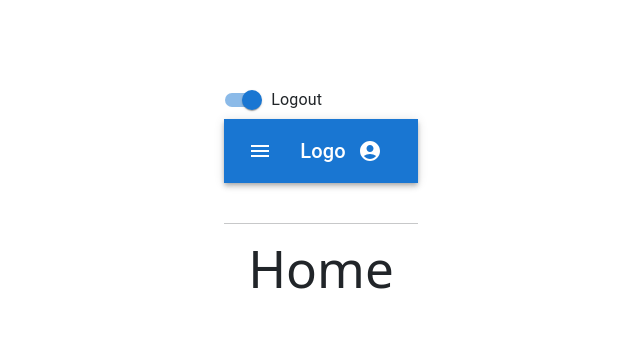
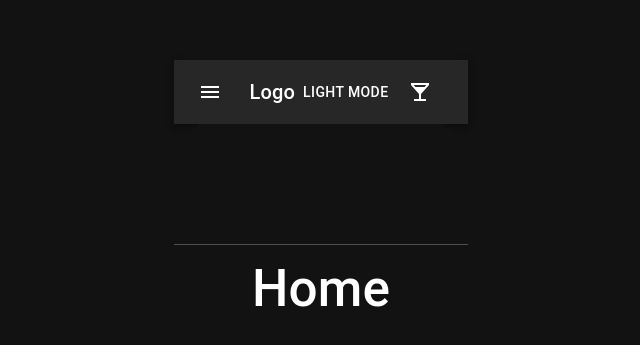
Before and after one commit to Valveider-X/ShakeIt, a React (Vite) app: page / in a window 1280 px wide. Shown: the part 207-552 px from the top of the page, without its empty margins (319-959 px from the left). Built offline with nearby package versions, Linux system fonts and the light colour scheme.

Commit message:
algo de front

```diff
--- a/src/App.jsx
+++ b/src/App.jsx
@@ -13,17 +13,47 @@ import IngredientsList from './components/IngredientsList'
 import CocktailList from './pages/CocktailList'
 import CocktailDetails from './pages/CocktailDetails'
 
+//MUI
+import { Container, Box, Typography, CssBaseline } from '@mui/material';
+import { darkTheme, lightTheme } from './themes'
+import { ThemeProvider } from '@emotion/react'
+
+
 
 //components
 import Navbar from './components/Navbar'
 
 
 function App() {
-  const [count, setCount] = useState(0)
+  const [darkMode, setDarkMode] = useState(true)
+
+  const handleThemeChange = () => {
+    setDarkMode(!darkMode)
+  }
 
   return (
-    <div>
-    <Navbar />
+    <ThemeProvider theme={darkMode ? darkTheme : lightTheme}>
+      <CssBaseline />
+
+    <Navbar darkMode={darkMode} handleThemeChange={handleThemeChange} />
+    <Container>
+      <Box
+        display="flex"
+        justifyContent="center"
+        alignItems="center"
+        minHeight="5vh"
+        flexDirection="column"
+        sx={{
+          p:{xs: 2, md: 4},
+          bgcolor: "background.default",
+          color: "text.primary",
+        }}
+        >
+           <Box mt={2}>
+            <Typography variant="body1"></Typography>
+          </Box>
+        </Box>
+    </Container>
 
     <br />
     <hr />
@@ -40,7 +70,7 @@ function App() {
       {/* error FE routes here... */}
 
     </Routes>
-  </div>
+    </ThemeProvider>
   )
 }
 
--- a/src/components/Navbar.jsx
+++ b/src/components/Navbar.jsx
@@ -1,34 +1,53 @@
 import React from 'react'
-import { useContext } from 'react'
+import { useContext, useState } from 'react'
 import { Link } from 'react-router-dom'
 import { useNavigate } from 'react-router-dom'
 import { AuthContext } from '../context/auth.context'
+
 //MUI
+import {Button, Container, Box, Typography, CssBaseline, ListItemText} from "@mui/material"
+import { ThemeProvider } from "@mui/material"
+import { darkTheme, lightTheme } from '../themes'
+
+
+//NAVBAR
+
 
 import AppBar from '@mui/material/AppBar';
-import Box from '@mui/material/Box';
 import Toolbar from '@mui/material/Toolbar';
-import Typography from '@mui/material/Typography';
 import IconButton from '@mui/material/IconButton';
 import MenuIcon from '@mui/icons-material/Menu';
 import AccountCircle from '@mui/icons-material/AccountCircle';
-import Switch from '@mui/material/Switch';
-import FormControlLabel from '@mui/material/FormControlLabel';
-import FormGroup from '@mui/material/FormGroup';
+/* import Switch from '@mui/material/Switch'; */
+/* import FormControlLabel from '@mui/material/FormControlLabel'; */
+/* import FormGroup from '@mui/material/FormGroup'; */
 import MenuItem from '@mui/material/MenuItem';
 import Menu from '@mui/material/Menu';
+import Drawer from '@mui/material/Drawer'
+import List from '@mui/material/List'
+import ListItem from '@mui/material/ListItem'
+import Accordion from '@mui/material/Accordion'
+import AccordionSummary from '@mui/material/AccordionSummary'
+import AccordionDetails from '@mui/material/AccordionDetails'
+import { ExpandMore } from '@mui/icons-material'
+import LocalBarIcon from '@mui/icons-material/LocalBar';
 
 
-function Navbar() {
+
+function Navbar({darkMode, handleThemeChange}) {
+
 
 
 //de mui
-  const [auth, setAuth] = React.useState(true);
-  const [anchorEl, setAnchorEl] = React.useState(null);
+  const [auth, setAuth] = useState(true);
+  const [anchorEl, setAnchorEl] = useState(null);
+  const [drawerOpen, setDrawerOpen] =useState(false)
 
-  const handleChange = (event) => {
+//SE QUITA
+
+  /* const handleChange = (event) => {
     setAuth(event.target.checked);
-  };
+  }; */
 
   const handleMenu = (event) => {
     setAnchorEl(event.currentTarget);
@@ -37,11 +56,18 @@ function Navbar() {
   const handleClose = () => {
     setAnchorEl(null);
   };
+  const toggleDrawer = (open) => (event) =>{
+    if (event.type === "keydown" && (event.key === "Tab" || event.key === "Shift")){
+      return
+    }
+    setDrawerOpen(open)
+  }
 
 //LOGIN
     const {authenticateUser, isLoggedIn} = useContext
     (AuthContext)
     const navigate = useNavigate()
+
     //Cerrar Sesión
     const handleLogOut = async() =>{
         localStorage.removeItem("authToken")
@@ -49,22 +75,49 @@ function Navbar() {
         navigate("/login")
     }
 
+    const drawer = (
+      <Box
+      sx={{width: 250}}
+      role="presentation"
+      onClick={toggleDrawer(false)}
+      onKeyDown={toggleDrawer(false)}>
+        <List>
+          <ListItem button component={Link} to="/create-cocktail">
+            <ListItemText primary="Crea tu Cocktail" />
+          </ListItem>
+            <ListItem button component={Link} to="/cocktail-list">
+              <ListItemText primary="Lista de Cocktails" />
+            </ListItem>
+            <ListItem button component={Link} to="/bars">
+              <ListItemText primary="Coctelerias" />
+            </ListItem>
+            <Accordion>
+              <AccordionSummary expandIcon={<ExpandMore/>}
+              aria-controls='panel1a-content'
+              id="panel1a-header">
+                <Typography>Artículos</Typography>
+
+              </AccordionSummary>
+              <AccordionDetails>
+                <List>
+                  <ListItem button component={Link} to="/articles/utensils">
+                    <ListItemText primary="Utensilios" />
+                  </ListItem>
+                  <ListItem button component={Link} to="/articles/ice">
+                    <ListItemText primary="Hielo" />
+                  </ListItem>
+                </List>
+              </AccordionDetails>
+            </Accordion>
+
+        </List>
+      </Box>
+    )
+
 
 
   return (
     <Box sx={{ flexGrow: 1 }}>
-    <FormGroup>
-      <FormControlLabel
-        control={
-          <Switch
-            checked={auth}
-            onChange={handleChange}
-            aria-label="login switch"
-          />
-        }
-        label={auth ? 'Logout' : 'Login'}
-      />
-    </FormGroup>
     <AppBar position="static">
       <Toolbar>
         <IconButton
@@ -73,14 +126,15 @@ function Navbar() {
           color="inherit"
           aria-label="menu"
           sx={{ mr: 2 }}
+          onClick={toggleDrawer(true)}
         >
           <MenuIcon />
         </IconButton>
         <Typography variant="h6" component="div" sx={{ flexGrow: 1 }}>
           Logo
         </Typography>
-        {auth && (
-          <div>
+        <Button color="inherit" onClick={handleThemeChange}>{darkMode ? "Light Mode" : "Dark Mode"}
+        </Button>
             <IconButton
               size="large"
               aria-label="account of current user"
@@ -89,7 +143,7 @@ function Navbar() {
               onClick={handleMenu}
               color="inherit"
             >
-              <AccountCircle />
+              <LocalBarIcon />
             </IconButton>
             <Menu
               id="menu-appbar"
@@ -108,11 +162,13 @@ function Navbar() {
             >
               <MenuItem onClick={handleClose}><Link to="/profile">Profile</Link></MenuItem>
               <MenuItem onClick={handleClose}>My account</MenuItem>
+              <MenuItem onClick={handleLogOut}>Log Out</MenuItem>
             </Menu>
-          </div>
-        )}
       </Toolbar>
     </AppBar>
+    <Drawer anchor="left" open={drawerOpen} onClose={toggleDrawer(false)}>
+      {drawer}
+    </Drawer>
   </Box>
   /*
     <nav>
@@ -130,4 +186,21 @@ function Navbar() {
   )
 }
 
+
+
+/*
+<AppBar position="static"></AppBar>
+<FormGroup>
+<FormControlLabel
+control={
+  <Switch
+  checked={auth}
+  onChange={handleChange}
+  aria-label="login switch"
+  />
+}
+label={auth ? 'Logout' : 'Login'}
+/>
+</FormGroup>
+*/
 export default Navbar
--- /dev/null
+++ b/src/themes.js
@@ -0,0 +1,43 @@
+import { createTheme } from "@mui/material"
+import {grey} from "@mui/material/colors"
+
+export const darkTheme = createTheme({
+    palette: {
+        mode: "dark",
+        primary: {
+            main: grey[900],
+        }
+    },
+    secondary: {
+        main: grey[700],
+    },
+    background: {
+        default: grey[900],
+        paper: grey[800],
+    },
+    text: {
+        primary: grey[50],
+        secondary: grey[300],
+    },
+})
+
+export const lightTheme = createTheme({
+    palette: {
+        mode: "light",
+        primary: {
+            main: grey[50],
+        },
+        secondary: {
+            main: grey[300],
+        },
+        background: {
+            default: grey[100],
+            paper: grey[200],
+        },
+        text: {
+            primary: grey[900],
+            secondary: grey[700]
+        },
+
+    }
+})
```
